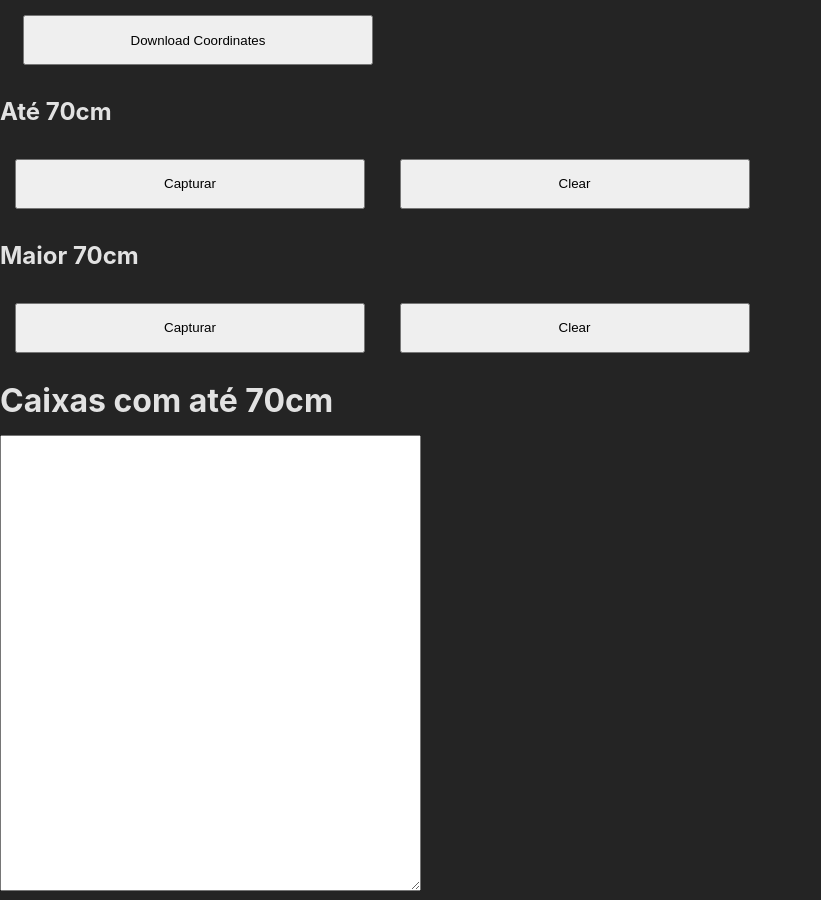
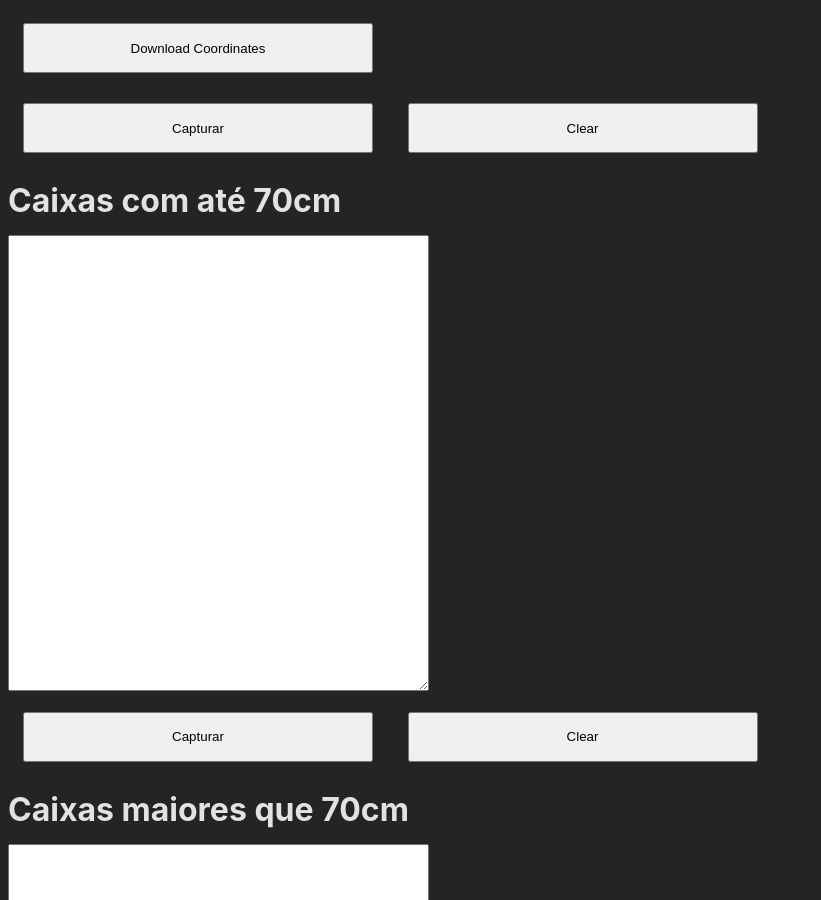
Before and after one commit to Edpow/coordinates-getter, a website built with Vite: page index.html in a window 1280 px wide. Shown: the top 900 px of the page, without its empty margins (0-821 px from the left). Built offline with nearby package versions, Linux system fonts and the light colour scheme; no server answers.

Commit message:
changes on layout

```diff
--- a/index.html
+++ b/index.html
@@ -9,20 +9,14 @@
 <body>
   <button id="download">Download Coordinates</button>
   <div>
-    <h2>Até 70cm</h2>
     <button id="btAte70">Capturar</button>
     <button id="btClearAte70">Clear</button>
-  </div>
-  <div>
-    <h2>Maior 70cm</h2>
-    <button id="btMaior70">Capturar</button>
-    <button id="btClearMaior70">Clear</button>
-  </div>
-  <div>
     <h1>Caixas com até 70cm</h1>
     <textarea id="textAte70" oninput="auto_grow(this)" rows="30" cols="50"></textarea>
   </div>
   <div>
+    <button id="btMaior70">Capturar</button>
+    <button id="btClearMaior70">Clear</button>
     <h1>Caixas maiores que 70cm</h1>
     <textarea id="textMaior70" oninput="auto_grow(this)" rows="30" cols="50"></textarea>
   </div>
--- a/src/styles/style.css
+++ b/src/styles/style.css
@@ -3,7 +3,6 @@
   font-size: 16px;
   line-height: 24px;
   font-weight: 400;
-
   color-scheme: light dark;
   color: rgba(255, 255, 255, 0.87);
   background-color: #242424;
@@ -13,10 +12,7 @@
   -webkit-font-smoothing: antialiased;
   -moz-osx-font-smoothing: grayscale;
   -webkit-text-size-adjust: 100%;
-}
 
-body {
-  display: inline;
 }
 
 button {
```
